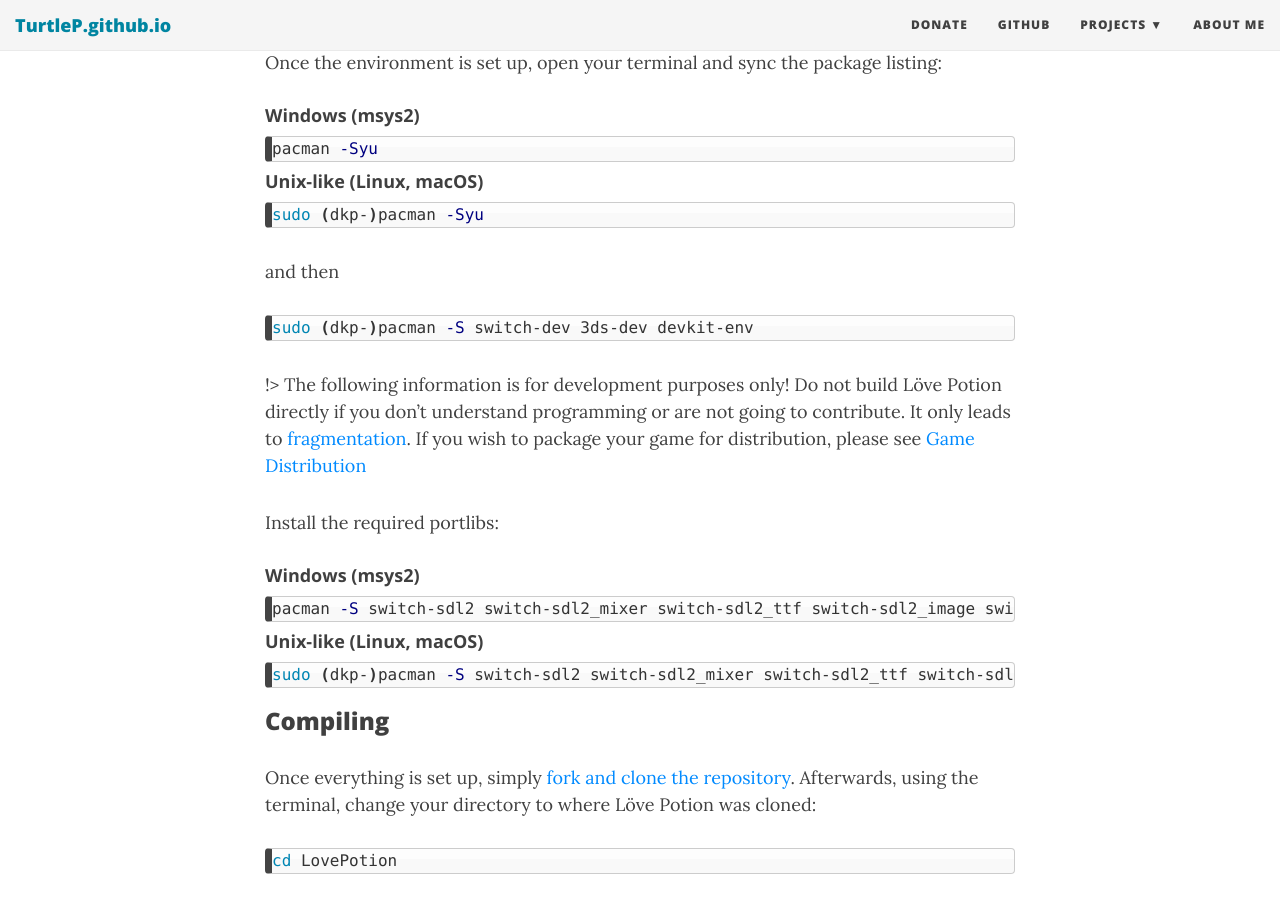
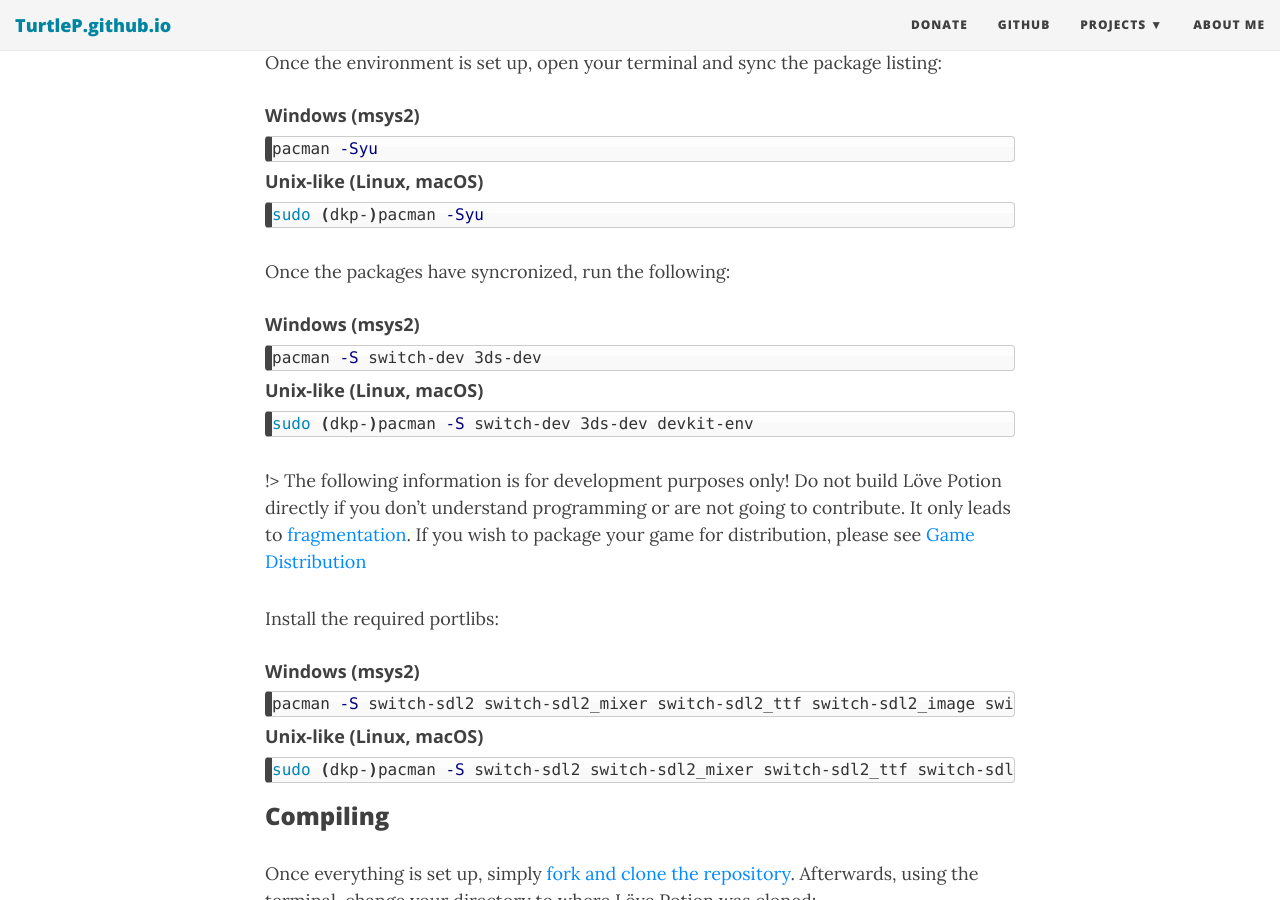
Before and after one commit to TurtleP/TurtleP.github.io-old, a Jekyll site: the page built from LovePotion/wiki/building.md, in a window 1280 px wide and 900 px high, scrolled down 398 px. Built offline with Jekyll 4.4.1, drawn with Linux system fonts in a browser that asks for light colours; nearby versions of some CDN libraries; our own code applies the rules of GitHub Pages for plain Markdown files.

Commit message:
building: split install of switch/3ds groups, add 3ds-curl

````diff
--- a/LovePotion/wiki/building.md
+++ b/LovePotion/wiki/building.md
@@ -17,11 +17,19 @@ pacman -Syu
 ```bash
 sudo (dkp-)pacman -Syu
 ```
-and then
+<!-- tabs:end -->
+
+Once the packages have syncronized, run the following:
+
+<!-- tabs:start -->
+#### **Windows (msys2)**
+```bash
+pacman -S switch-dev 3ds-dev
+```
+#### **Unix-like (Linux, macOS)**
 ```bash
 sudo (dkp-)pacman -S switch-dev 3ds-dev devkit-env
 ```
-
 <!-- tabs:end -->
 
 !> The following information is for development purposes only! Do not build Löve Potion directly if you don't understand programming or are not going to contribute. It only leads to [fragmentation](https://en.wikipedia.org/wiki/Market_fragmentation). If you wish to package your game for distribution, please see [Game Distribution](packaging)
@@ -32,12 +40,12 @@ Install the required portlibs:
 
 #### **Windows (msys2)**
 ```bash
-pacman -S switch-sdl2 switch-sdl2_mixer switch-sdl2_ttf switch-sdl2_image switch-sdl2_gfx switch-curl 3ds-sdl 3ds-sdl_mixer 3ds-libpng
+pacman -S switch-sdl2 switch-sdl2_mixer switch-sdl2_ttf switch-sdl2_image switch-sdl2_gfx switch-curl 3ds-sdl 3ds-sdl_mixer 3ds-libpng 3ds-curl
 ```
 
 #### **Unix-like (Linux, macOS)**
 ```bash
-sudo (dkp-)pacman -S switch-sdl2 switch-sdl2_mixer switch-sdl2_ttf switch-sdl2_image switch-sdl2_gfx switch-curl 3ds-sdl 3ds-sdl_mixer 3ds-libpng
+sudo (dkp-)pacman -S switch-sdl2 switch-sdl2_mixer switch-sdl2_ttf switch-sdl2_image switch-sdl2_gfx switch-curl 3ds-sdl 3ds-sdl_mixer 3ds-libpng 3ds-curl
 ```
 <!-- tabs:end -->
 
````
